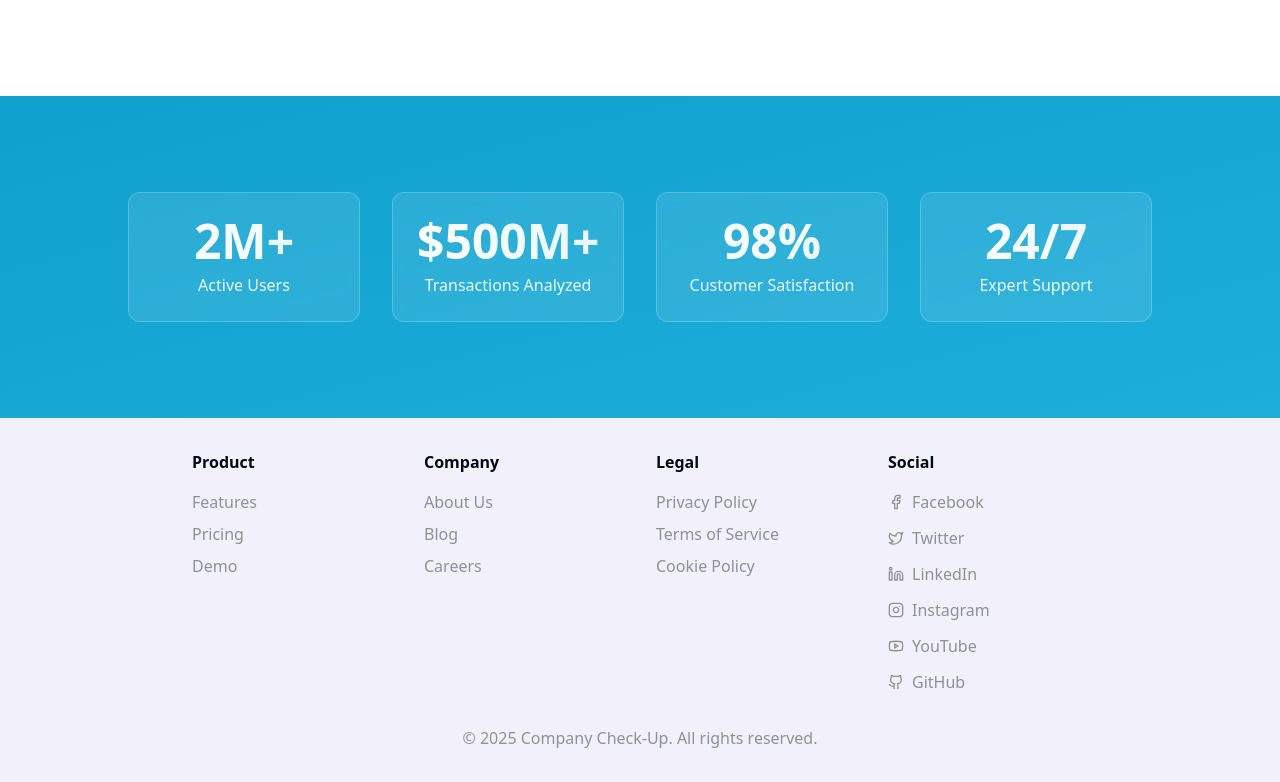
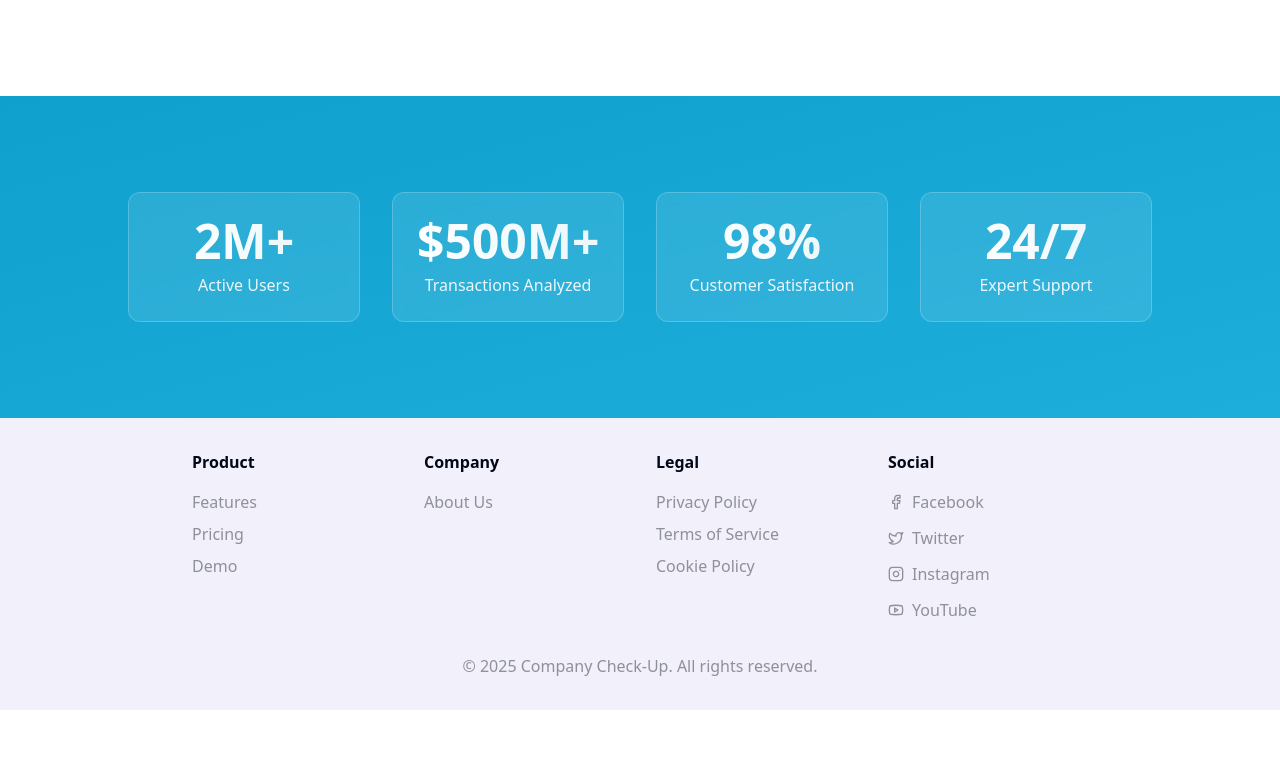
Before and after one commit to GodIuz/ccup, a React (Vite) app: page / in a window 1280 px wide. Shown: the part 3122-3904 px from the top of the page. After the commit the page ends 3832 px from the top, so only its background shows below. Built offline with nearby package versions, Linux system fonts and the light colour scheme.

Commit message:
Remove social and company links
Removes LinkedIn and GitHub links from the social media section of the footer. Also removes Blog and Careers links from the company section.

```diff
--- a/src/components/Footer.tsx
+++ b/src/components/Footer.tsx
@@ -1,5 +1,5 @@
 
-import { Facebook, Twitter, Linkedin, Instagram, Youtube, Github } from "lucide-react";
+import { Facebook, Twitter, Instagram, Youtube } from "lucide-react";
 import { Link } from "react-router-dom";
 
 export const Footer = () => {
@@ -29,12 +29,6 @@ export const Footer = () => {
               <ul className="space-y-2">
                 <li>
                   <Link to="/about" className="text-muted-foreground hover:text-foreground transition-colors">About Us</Link>
-                </li>
-                <li>
-                  <a href="#" className="text-muted-foreground hover:text-foreground transition-colors">Blog</a>
-                </li>
-                <li>
-                  <a href="#" className="text-muted-foreground hover:text-foreground transition-colors">Careers</a>
                 </li>
               </ul>
             </div>
@@ -67,20 +61,12 @@ export const Footer = () => {
                 Twitter
               </a>
               <a href="#" className="flex items-center text-muted-foreground hover:text-foreground transition-colors">
-                <Linkedin className="h-4 w-4 mr-2" />
-                LinkedIn
-              </a>
-              <a href="#" className="flex items-center text-muted-foreground hover:text-foreground transition-colors">
                 <Instagram className="h-4 w-4 mr-2" />
                 Instagram
               </a>
               <a href="#" className="flex items-center text-muted-foreground hover:text-foreground transition-colors">
                 <Youtube className="h-4 w-4 mr-2" />
                 YouTube
-              </a>
-              <a href="#" className="flex items-center text-muted-foreground hover:text-foreground transition-colors">
-                <Github className="h-4 w-4 mr-2" />
-                GitHub
               </a>
             </div>
           </div>
```
